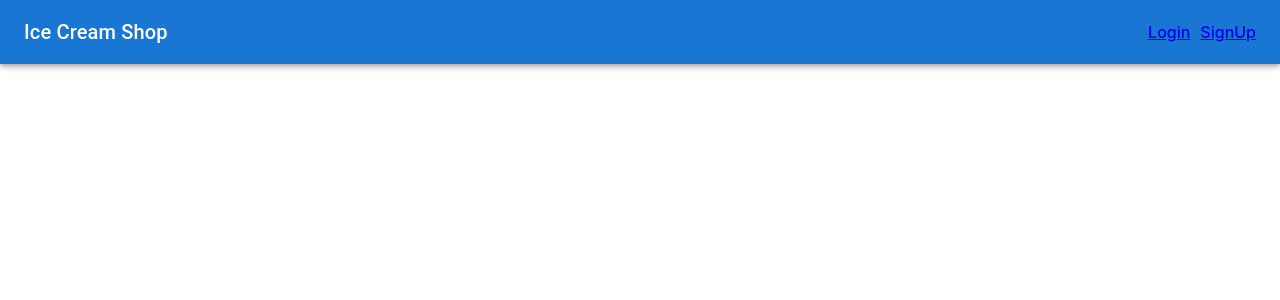
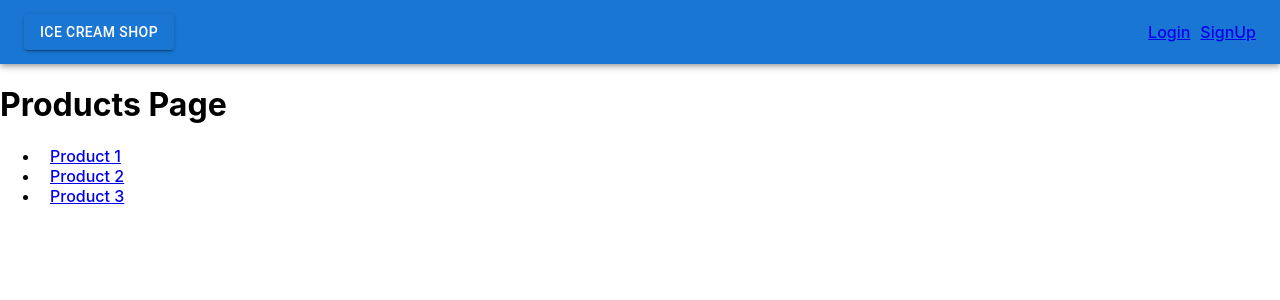
Before and after one commit to abhimkdm/icecream_shop_app, a React (Create React App) app: page /products in a window 1280 px wide. Shown: the top 300 px of the page. Built offline with nearby package versions, Linux system fonts and the light colour scheme.

Commit message:
ReactJS Routing Concepts Pattern Matching

```diff
--- a/src/App.tsx
+++ b/src/App.tsx
@@ -5,6 +5,8 @@ import Home from "./components/Home/Home";
 import Login from "./components/Auth/Login/Login";
 import NavBar from "./components/common/Navbar";
 import Signup from "./components/Auth/SignUp/SignUp";
+import NoMatch from "./components/common/Nomatch";
+import Products from "./components/Products/Products";
 
 const App: React.FC = () => {
   return (
@@ -15,6 +17,8 @@ const App: React.FC = () => {
           <Route path="/" element={<Home />}></Route>
           <Route path="/login" element={<Login />}></Route>
           <Route path="/signup" element={<Signup />}></Route>
+          <Route path="/products" element={<Products />}></Route>
+          <Route path="*" element={<NoMatch />}></Route>
         </Routes>
       </Router>
     </>
--- /dev/null
+++ b/src/components/Products/Products.tsx
@@ -0,0 +1,28 @@
+import { Link } from "react-router-dom";
+
+const Products: React.FC<any> = () => {
+  const Products = [
+    { id: 1, name: "Product 1" },
+    { id: 2, name: "Product 2" },
+    { id: 3, name: "Product 3" },
+  ];
+  return (
+    <>
+      <h1> Products Page </h1>
+
+      <ul>
+        {Products.map((product) => {
+          return (
+            <>
+              <li key={product.id}>
+                <Link to={""}>{product.name}</Link>
+              </li>
+            </>
+          );
+        })}
+      </ul>
+    </>
+  );
+};
+
+export default Products;
--- a/src/components/common/Navbar.tsx
+++ b/src/components/common/Navbar.tsx
@@ -1,10 +1,13 @@
 import AppBar from '@mui/material/AppBar';
 import Box from '@mui/material/Box';
+import Button from '@mui/material/Button';
 import Toolbar from '@mui/material/Toolbar';
 import Typography from '@mui/material/Typography';
 import { NavLink } from 'react-router-dom';
 
 export default function NavBar() {
+
+  //const navigate = useNavigation();
 
   const navStyleFn = (prop : any) => {
     const { isActive } = prop;
@@ -16,12 +19,17 @@ export default function NavBar() {
 
   }
 
+ const reDirectToHome = () =>{
+  //navigate('/');
+  window.location.href = '/';
+ }
+
   return (
     <Box sx={{ flexGrow: 1 }}>
       <AppBar position="static">
         <Toolbar>
          <Typography variant="h6" component="div" sx={{ flexGrow: 1 }}>
-            Ice Cream Shop
+            <Button variant="contained" onClick={reDirectToHome}> Ice Cream Shop </Button>
           </Typography>
           <NavLink to={'/login'} style={navStyleFn}>Login</NavLink>
           <NavLink to={'/signup'} style={navStyleFn}>SignUp</NavLink>
--- /dev/null
+++ b/src/components/common/Nomatch.tsx
@@ -0,0 +1,7 @@
+const NoMatch: React.FC = () => {
+
+    return <> PAGE NOT FOUND....!</>
+
+}
+
+export default NoMatch;
```
